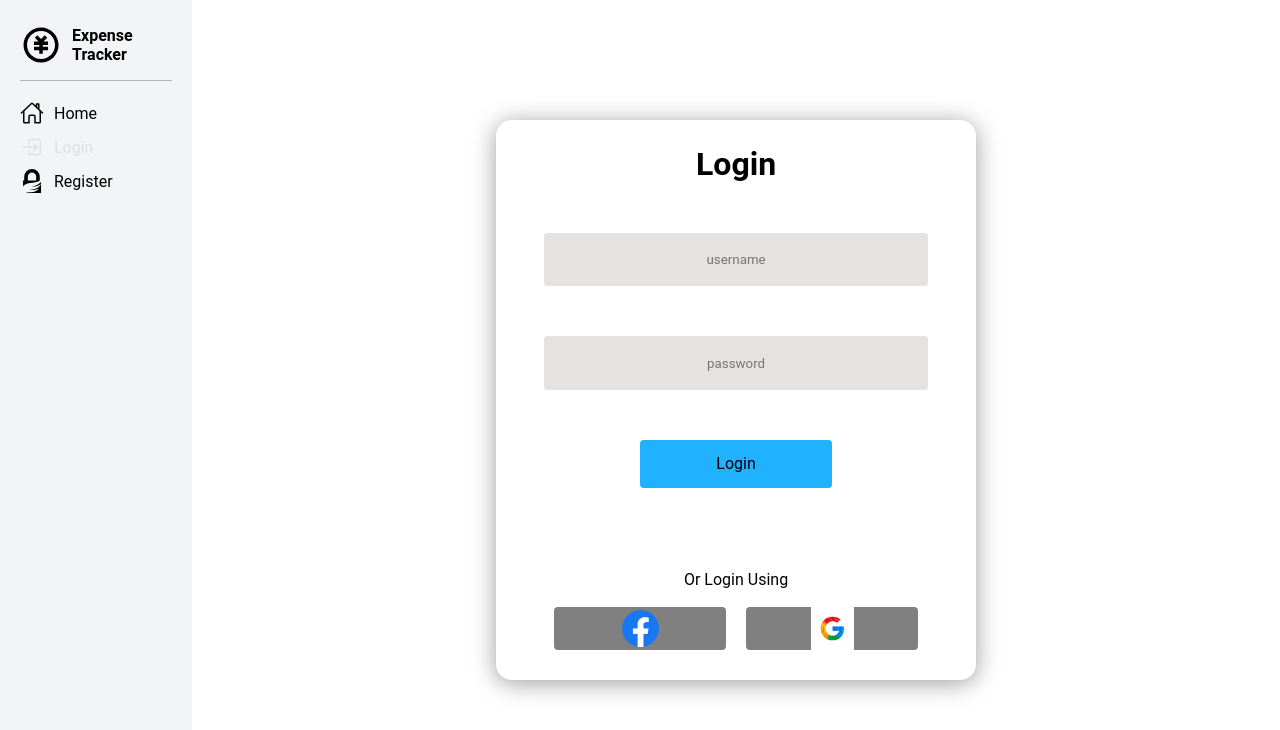
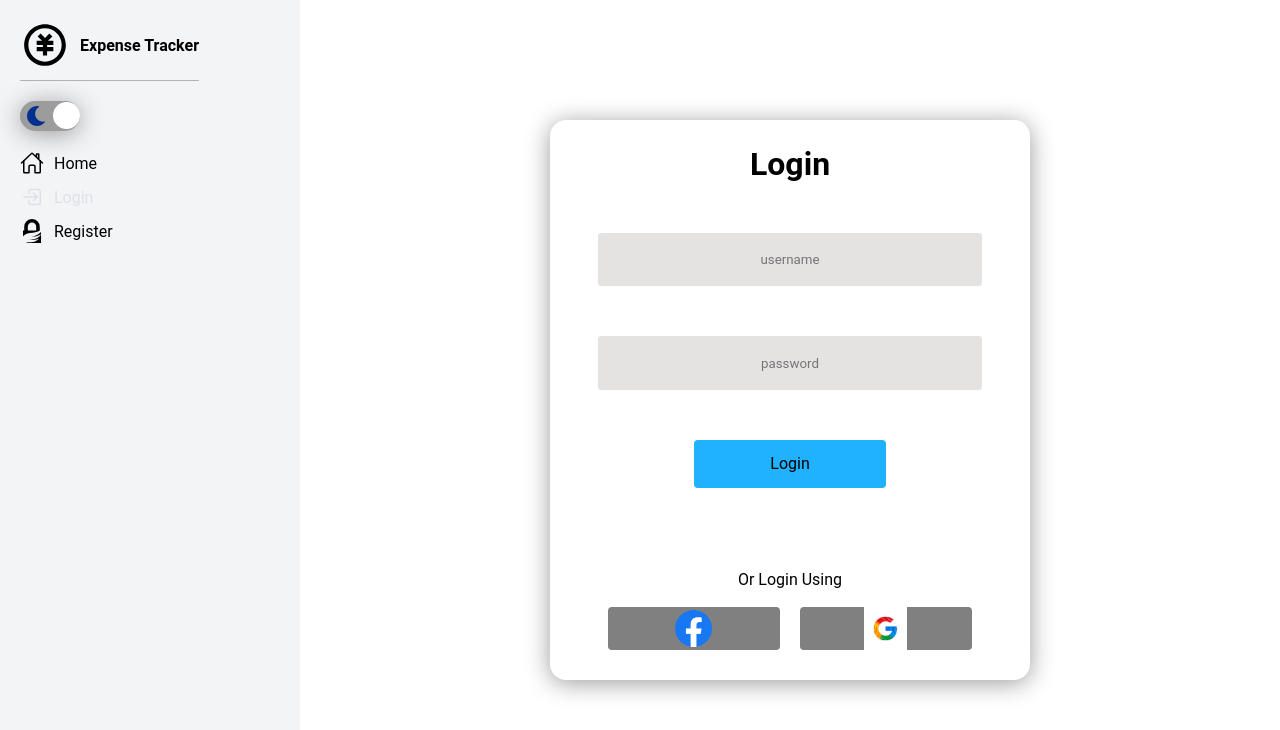
Before and after one commit to Omerf130/expense-tracker, a React (Vite) app in the folder client/: page /login in a window 1280 px wide. Shown: the top 730 px of the page. Built offline with nearby package versions, Linux system fonts and the light colour scheme.

Commit message:
dark mode support, hamburger menu

```diff
--- a/client/src/App.tsx
+++ b/client/src/App.tsx
@@ -1,12 +1,19 @@
 import './App.scss'
 import { Outlet } from 'react-router'
 import Nav from './components/nav/Nav'
+import { useState } from 'react'
+import { TTheme } from './interfaces/global';
 
 function App() {
+  const [theme, setTheme] = useState<TTheme>("light");
+
+  const onToggleTheme = (theme: TTheme) => {
+    setTheme(theme);
+  }
 
   return (
-    <div className='app'>
-      <Nav/>
+    <div className={`app ${theme}`}>
+      <Nav onToggleTheme={onToggleTheme} theme={theme}/>
       <Outlet/>
     </div>
   )
--- a/client/src/components/nav/Nav.scss
+++ b/client/src/components/nav/Nav.scss
@@ -2,12 +2,14 @@
 
 .nav-container {
   background-color: $third-color;
-  max-width: 300px;
+  width: 300px;
+  min-width: 300px;
   height: 100vh;
+  padding: $gap-large;
+  .main-nav {
     display: flex;
     flex-direction: column;
     gap: $gap-large;
-  padding: $gap-large;
     .nav-logo {
       border-bottom: $border;
       padding-bottom: $gap-medium;
@@ -16,6 +18,34 @@
       gap: $gap-medium;
       .nav-title {
         font-weight: $weight-bold;
+      }
+    }
+    .nav-dark {
+      width: 60px;
+      box-shadow: 0 0.188em 1.55em rgb(156, 156, 156);
+      border-radius: 20px;
+      position: relative;
+      padding: 5px 6px;
+      background-color: rgb(156, 156, 156);
+      cursor: pointer;
+
+      .dark-toggle {
+        display: flex;
+        align-items: center;
+        justify-content: space-between;
+        .dark-circle {
+          position: absolute;
+          right: 0;
+          bottom: 2px;
+          background-color: #fff;
+          width: 27px;
+          height: 27px;
+          border-radius: 50%;
+          transition: all 0.6s ease;
+          &.dark {
+            right: 30px;
+          }
+        }
       }
     }
     .nav-links {
@@ -34,3 +64,83 @@
       }
     }
   }
+  .close-icon {
+    display: none;
+  }
+
+  .dark & {
+    background-color: $dark-background-second;
+  }
+}
+
+@media screen and (min-width: 768px) {
+  .nav-container {
+    position: static;
+    width: 300px;
+    min-width: 300px;
+    height: 100vh;
+    .main-nav {
+      display: flex;
+      align-items: flex-start;
+      justify-content: flex-start;
+    }
+    .hamburger {
+      display: none; // Hide hamburger on larger screens
+    }
+
+  }
+}
+
+@media screen and (max-width: 768px) {
+  .nav-container {
+    position: fixed;
+    left: 0;
+    top: 0;
+    width: 100vw;
+    height: 100vh;
+    z-index: 9;
+
+    &.close {
+      width: 100vw;
+      height: 70px;
+      .main-nav {
+        display: none;
+      }
+      .hamburger {
+        display: block;
+      }
+      .close-icon {
+        display: none;
+      }
+    }
+    &.open {
+      .close-icon {
+        display: block;
+        font-size: 30px;
+        cursor: pointer;
+        position: absolute;
+        left: 12px;
+        top: 12px;
+        transition: all 0.5s ease;
+        &:hover {
+          transform: rotate(360deg);
+        }
+      }
+    }
+
+    .main-nav {
+      align-items: center;
+      justify-content: center;
+      .nav-logo {
+        width: 80%;
+        justify-content: center;
+      }
+    }
+
+    .hamburger {
+      font-size: 24px;
+      cursor: pointer;
+      display: none;
+    }
+  }
+}
--- a/client/src/components/nav/Nav.tsx
+++ b/client/src/components/nav/Nav.tsx
@@ -5,42 +5,100 @@ import { CONSTS } from "../../consts/consts";
 import { IoHomeOutline } from "react-icons/io5";
 import { IoLogInOutline } from "react-icons/io5";
 import { SiGnuprivacyguard } from "react-icons/si";
+import { FaMoon, FaSun } from "react-icons/fa";
+import { TTheme } from "../../interfaces/global";
+import { RxHamburgerMenu } from "react-icons/rx";
+import { IoMdCloseCircleOutline } from "react-icons/io";
+import { useEffect, useState } from "react";
 
+interface NavProps {
+  theme: TTheme;
+  onToggleTheme: (theme: TTheme) => void;
+}
 
+const Nav = ({ onToggleTheme, theme }: NavProps) => {
+  const { LINK_HOME, LINK_LOGIN, LINK_REGISTER, NAV_LOGO } = CONSTS.NAV;
+  const [isMainNavOpen, setIsMainNavOpen] = useState(window.innerWidth > 768);
 
-const Nav = () => {
-  const {LINK_HOME, LINK_LOGIN, LINK_REGISTER, NAV_LOGO} = CONSTS.NAV;
+  useEffect(() => {
+    const handleResize = () => {
+      if (window.innerWidth > 768) {
+        setIsMainNavOpen(true);
+      } else {
+        setIsMainNavOpen(false);
+      }
+    };
+
+    window.addEventListener("resize", handleResize);
+    return () => {
+      window.removeEventListener("resize", handleResize);
+    };
+  }, []);
 
   return (
-    <nav className="nav-container">
+    <nav className={`nav-container ${isMainNavOpen ? "open" : "close"}`}>
+      <div className="main-nav">
         <div className="nav-logo">
-        <RiMoneyCnyCircleLine fontSize={50}/>
+          <RiMoneyCnyCircleLine fontSize={50} />
           <div className="nav-title">{NAV_LOGO}</div>
+        </div>
+        <div className="nav-dark">
+          <div className="dark-toggle">
+            <div className={`dark-circle ${theme}`} />
+            <FaMoon
+              color="#00308F"
+              size={20}
+              onClick={() => onToggleTheme("dark")}
+            />
+            <FaSun
+              color="#BDB76B"
+              size={20}
+              onClick={() => onToggleTheme("light")}
+            />
+          </div>
         </div>
         <div className="nav-links">
           <NavLink
             to="/"
             end
-        className={({ isActive }) => (isActive ? "nav-link active" : "nav-link")}
+            className={({ isActive }) =>
+              isActive ? "nav-link active" : "nav-link"
+            }
           >
-        <IoHomeOutline fontSize={24}/>
+            <IoHomeOutline fontSize={24} />
             <span>{LINK_HOME}</span>
           </NavLink>
           <NavLink
             to="/login"
-        className={({ isActive }) => (isActive ? "nav-link active" : "nav-link")}
+            className={({ isActive }) =>
+              isActive ? "nav-link active" : "nav-link"
+            }
           >
-        <IoLogInOutline fontSize={24}/>
+            <IoLogInOutline fontSize={24} />
             <span>{LINK_LOGIN}</span>
           </NavLink>
           <NavLink
             to="/register"
-        className={({ isActive }) => (isActive ? "nav-link active" : "nav-link")}
+            className={({ isActive }) =>
+              isActive ? "nav-link active" : "nav-link"
+            }
           >
-        <SiGnuprivacyguard fontSize={24}/>
+            <SiGnuprivacyguard fontSize={24} />
             <span> {LINK_REGISTER}</span>
           </NavLink>
         </div>
+      </div>
+      {isMainNavOpen ? (
+        <IoMdCloseCircleOutline
+          className="close-icon"
+          onClick={() => setIsMainNavOpen(false)}
+        />
+      ) : (
+        <RxHamburgerMenu
+          className="hamburger"
+          onClick={() => setIsMainNavOpen(true)}
+        />
+      )}
     </nav>
   );
 };
--- a/client/src/index.scss
+++ b/client/src/index.scss
@@ -12,3 +12,8 @@ body {
   min-height: 100vh;
   min-width: 100vw;
 }
+
+.dark {
+  background-color: $dark-background ;
+  color: $dark-color;
+}
--- /dev/null
+++ b/client/src/interfaces/global.ts
@@ -0,0 +1 @@
+export type TTheme = "light" | "dark";
--- /dev/null
+++ b/client/src/interfaces/user.ts
@@ -0,0 +1,4 @@
+export interface ILoginForm {
+  username:string
+  password: string
+}
--- a/client/src/pages/login/Login.tsx
+++ b/client/src/pages/login/Login.tsx
@@ -1,7 +1,10 @@
-import React from "react";
+import React, { useState } from "react";
 import "./Login.scss";
+import { ILoginForm } from "../../interfaces/user";
 
 const Login = () => {
+  const [loginForm,setLoginForm] = useState<ILoginForm>({username:"", password: ""});
+
   return (
     <div className="page">
       <div className="cover">
--- a/client/src/styles/_variables.scss
+++ b/client/src/styles/_variables.scss
@@ -2,6 +2,9 @@
 $primary-color: #fff;
 $secondary-color: hsl(227, 16%, 89%);
 $third-color: #F3F4F6;
+$dark-background: #2D3250;
+$dark-background-second: #424769;
+$dark-color: #F6F4F0;
 // $background-color: #f5f5f5;
 // $text-color: #333333;
 
```
Lines whose indentation alone changed are shown as unchanged.
